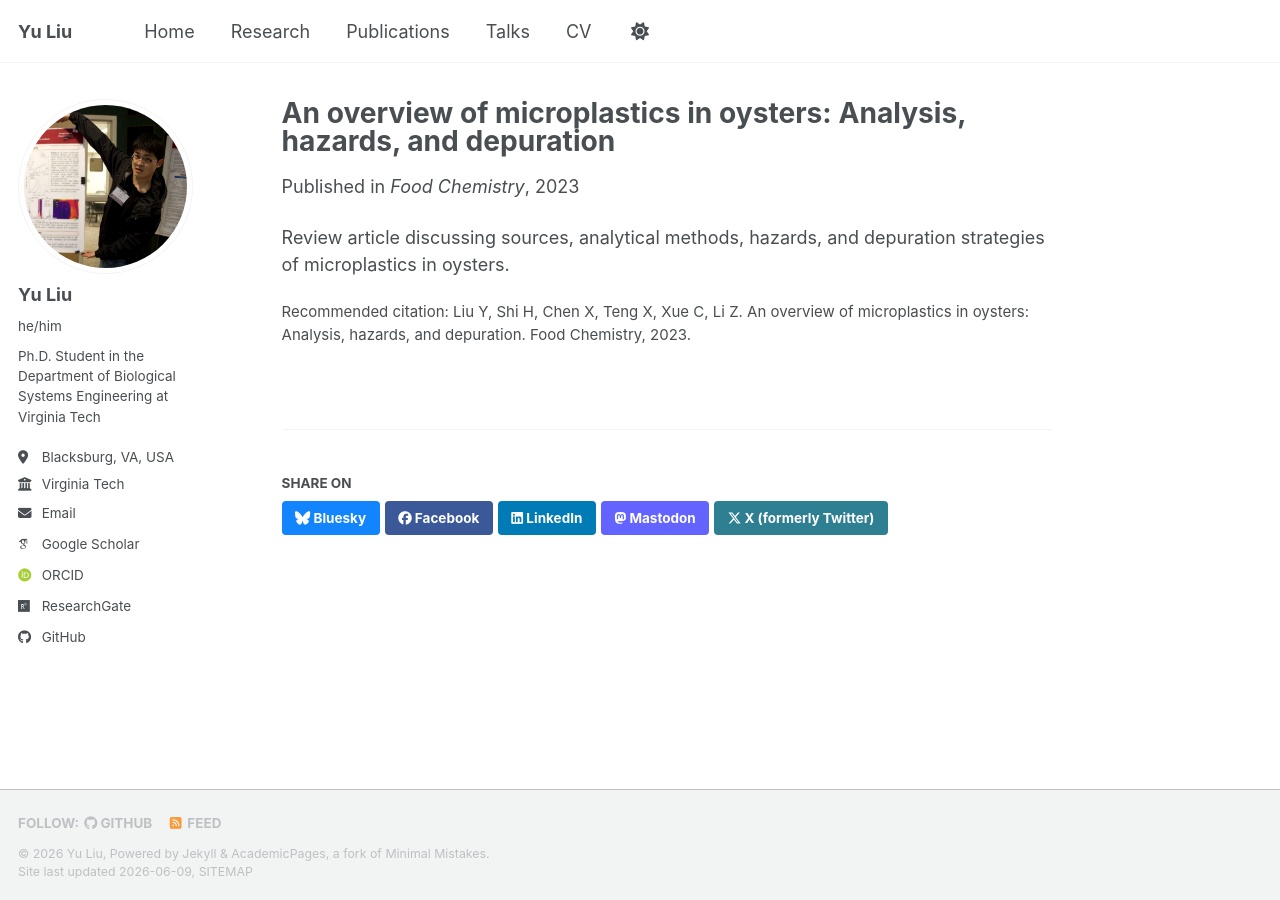
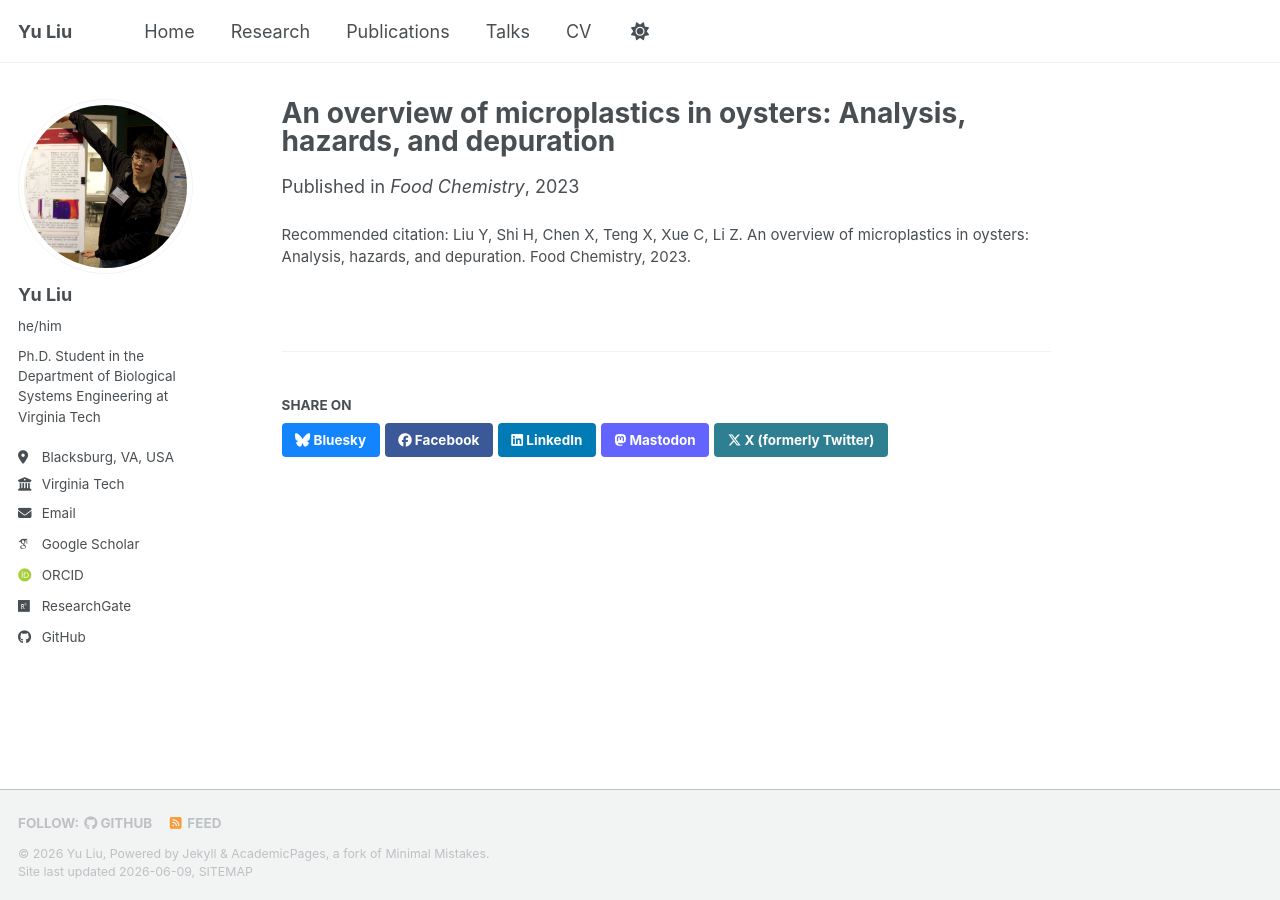
Before and after one commit to yuliu0322/yuliu0322.github.io, a Jekyll site: the page built from _publications/2023-01-01-microplastics-review.md, in a window 1280 px wide. Built offline with Jekyll 4.4.1, drawn with Linux system fonts in a browser that asks for light colours; some web fonts are replaced; a script bundle is joined from its source files by our own code; library files that are not in the unit come from our copies.

Commit message:
Update 2023-01-01-microplastics-review.md

```diff
--- a/_publications/2023-01-01-microplastics-review.md
+++ b/_publications/2023-01-01-microplastics-review.md
@@ -8,5 +8,3 @@ venue: "Food Chemistry"
 excerpt: "Review article on microplastic contamination in oysters."
 citation: "Liu Y, Shi H, Chen X, Teng X, Xue C, Li Z. An overview of microplastics in oysters: Analysis, hazards, and depuration. Food Chemistry, 2023."
 ---
-
-Review article discussing sources, analytical methods, hazards, and depuration strategies of microplastics in oysters.
```
